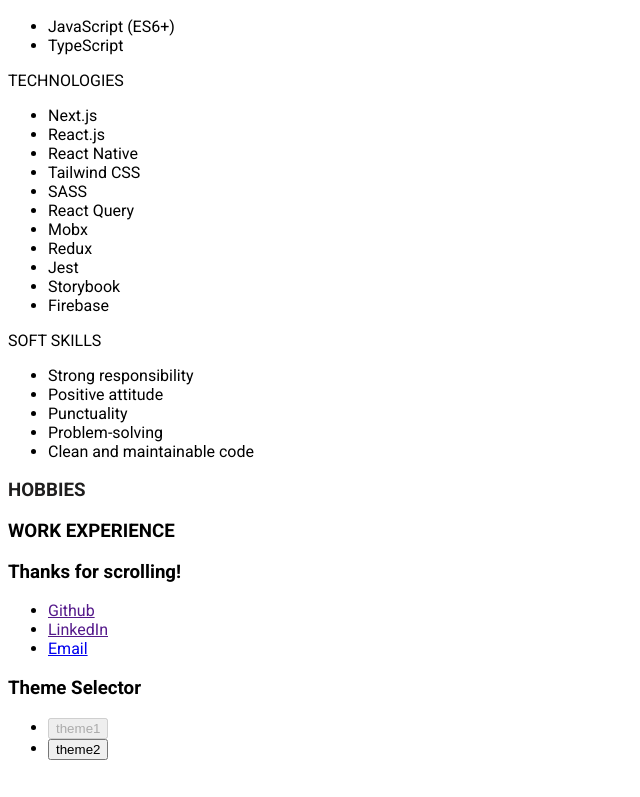
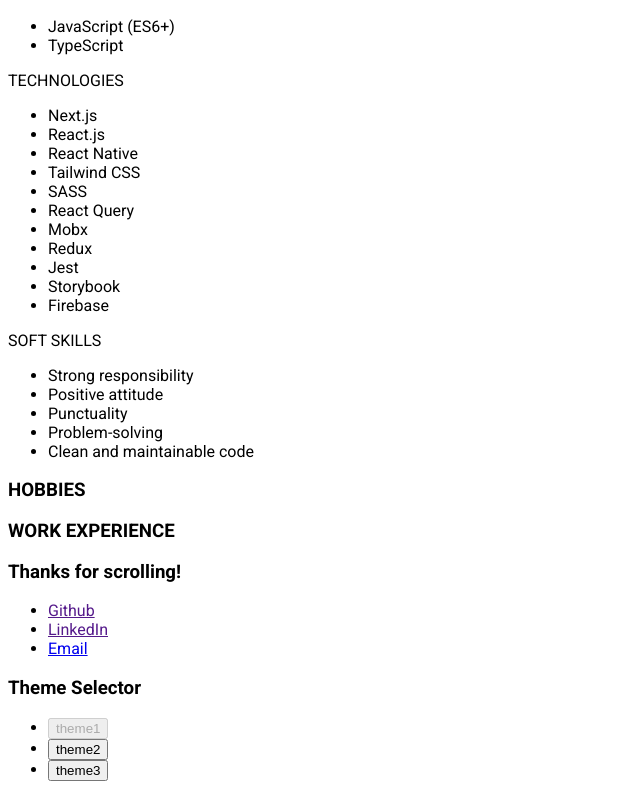
Before and after one commit to 5JJ/5jj.github.io, a Next.js app: page /about in a window 1280 px wide. Shown: the part 1622-2419 px from the top of the page, without its empty margins (0-640 px from the left). Before the commit the page ends 2398 px from the top, so only its background shows below. Built offline with nearby package versions, Linux system fonts and the light colour scheme.

Commit message:
[feat] Break down the ThemeSelector component into smaller - Modify the safelist settings of the tailwind configuration - Add one more theme for christmas - Use theme state in the component to get a theme color

```diff
--- a/colors/theme.ts
+++ b/colors/theme.ts
@@ -12,6 +12,13 @@
   point_sub: "#f5f5dc",
 };
 
+const ThemeColor3 = {
+  bg_from: "#b84949",
+  bg_to: "#b84949",
+  point_main: "#ffe590",
+  point_sub: "#ffe590",
+};
+
 const Theme1 = {
   title: "theme1" as const,
   colors: ThemeColors1,
@@ -22,7 +29,12 @@
   colors: ThemeColors2,
 };
 
-const Themes = [Theme1, Theme2];
+const Theme3 = {
+  title: "theme3" as const,
+  colors: ThemeColor3,
+};
+
+const Themes = [Theme1, Theme2, Theme3];
 
 export const defaultTheme = Theme1.title;
 
--- a/src/app/_components/Body.tsx
+++ b/src/app/_components/Body.tsx
@@ -13,8 +13,7 @@
     <body
       className={classNames(
         className,
-        theme &&
-          `bg-${theme}-bg_from bg-gradient-to-b from-${theme}-bg_from to-${theme}-bg_to`
+        theme && `bg-gradient-to-b from-${theme}-bg_from to-${theme}-bg_to`
       )}
     >
       {children}
--- a/src/app/_components/about/Section.tsx
+++ b/src/app/_components/about/Section.tsx
@@ -1,20 +1,26 @@
-import { Colors } from "../../../../colors";
+"use client";
+
+import classNames from "classnames";
 import { PropsWithChildren } from "react";
+import { useTheme } from "../theme/ThemeContext";
 
 type SectionProps = PropsWithChildren<{
   title: string;
-  titleColor?: keyof typeof Colors;
+  highlight?: boolean;
 }>;
 
 const Section = (props: SectionProps) => {
-  const { children, title, titleColor } = props;
+  const { children, title, highlight } = props;
+
+  const { theme } = useTheme();
 
   return (
     // polygon(10px 0%, calc(100% - 10px) 0%, 100% 10px, 100% calc(100% - 10px), calc(100% - 10px) 100%, 10px 100%, 0% calc(100% - 10px), 0% 10px)
     <section className="bg-white/15 backdrop-filter backdrop-blur-lg rounded-10 relative mt-40 shadow-lg pt-20 pb-10 overflow-hidden cursor-default ring-1 ring-black/10">
       <h3
-        className="text-[#ffc714] font-bold text-24 pb-20 text-center"
-        style={titleColor && { color: Colors[titleColor] }}
+        className={classNames("font-bold text-24 pb-20 text-center", {
+          [`text-${theme}-point_main`]: !!highlight,
+        })}
       >
         {title}
       </h3>
--- a/src/app/_components/footer/Footer.tsx
+++ b/src/app/_components/footer/Footer.tsx
@@ -1,6 +1,6 @@
 import Link from "next/link";
 import { SupportedLangs } from "../../types";
-import ThemeSelector from "../header/ThemeSelector";
+import ThemeSelector from "../header/themeSelector/ThemeSelector";
 
 type FooterProps = {
   lang?: SupportedLangs;
--- a/src/app/_components/header/ThemeSelector.tsx
+++ /dev/null
@@ -1,60 +0,0 @@
-"use client";
-
-import Themes from "@colors/theme";
-import { useTheme } from "../theme/ThemeContext";
-
-const ThemeColor = (props: { color: string; index: number }) => {
-  const { color, index } = props;
-  return (
-    <div
-      className="rounded-50 shadow-sm bg-white w-40 h-40 mb-5 p-5 ring-1 ring-black/5 scale-0 group-hover:scale-100"
-      style={{
-        transitionDuration: `${index * 50}ms`,
-        transitionDelay: `${index * 50}ms`,
-      }}
-    >
-      <div
-        style={{ backgroundColor: color }}
-        className="rounded-50 w-full h-full p-10"
-      />
-    </div>
-  );
-};
-
-const ThemeSelector = () => {
-  const { theme: currentTheme, selectTheme: updateTheme } = useTheme();
-
-  return (
-    <div>
-      <h3>Theme Selector</h3>
-      <ul className="flex">
-        {Themes.map(({ title, colors }) => (
-          <li key={title} className="relative h-30 m-5 w-50">
-            <button
-              onClick={() => updateTheme && updateTheme(title)}
-              disabled={currentTheme === title}
-              className="absolute group disabled:bg-white/40 bg-white h-30 rounded-10 duration-300 enabled:hover:h-220 enabled:hover:pt-190 bottom-0 overflow-hidden enabled:hover:rounded-b-10 enabled:hover:rounded-t-30"
-            >
-              <ul className="absolute transition-transform delay-100 z-10 origin-bottom bottom-30 left-[50%] translate-x-[-50%] hidden group-hover:block">
-                {Object.values(colors).map((color, index) => (
-                  <ThemeColor
-                    index={Object.values(colors).length - index - 1}
-                    color={color}
-                    key={`${title}_${color}_${index}`}
-                  />
-                ))}
-              </ul>
-              <div
-                className={`text-${title}-point_main text-14 px-3 h-30 flex items-center group-disabled:text-gray-300`}
-              >
-                {title}
-              </div>
-            </button>
-          </li>
-        ))}
-      </ul>
-    </div>
-  );
-};
-
-export default ThemeSelector;
--- /dev/null
+++ b/src/app/_components/header/themeSelector/Theme.tsx
@@ -0,0 +1,51 @@
+import { useLayoutEffect, useRef } from "react";
+import ThemeColor from "./ThemeColor";
+
+type ThemeProps = {
+  onClick: () => void;
+  disabled?: boolean;
+  title: string;
+  colors: Record<string, string>;
+};
+
+const Theme = (props: ThemeProps) => {
+  const { onClick, disabled, title, colors } = props;
+
+  const containerEl = useRef<HTMLDivElement | null>(null);
+  const titleEl = useRef<HTMLDivElement | null>(null);
+
+  useLayoutEffect(() => {
+    if (containerEl.current && titleEl.current) {
+      containerEl.current.style.width = `${titleEl.current.clientWidth}px`;
+      containerEl.current.style.overflow = "visible";
+    }
+  }, []);
+
+  return (
+    <div className="relative w-0 h-30 overflow-hidden" ref={containerEl}>
+      <button
+        onClick={onClick}
+        disabled={!!disabled}
+        className="absolute group disabled:bg-white/40 bg-white h-30 rounded-10 duration-300 enabled:hover:h-220 enabled:hover:pt-190 bottom-0 overflow-hidden enabled:hover:rounded-b-10 enabled:hover:rounded-t-30"
+      >
+        <ul className="absolute transition-transform delay-100 z-10 origin-bottom bottom-30 left-[50%] translate-x-[-50%] hidden group-hover:block">
+          {Object.values(colors).map((color, index) => (
+            <ThemeColor
+              index={Object.values(colors).length - index - 1}
+              color={color}
+              key={`${title}_${color}_${index}`}
+            />
+          ))}
+        </ul>
+        <div
+          ref={titleEl}
+          className={`text-${title}-point_main text-14 px-3 h-30 flex items-center group-disabled:text-gray-300`}
+        >
+          {title}
+        </div>
+      </button>
+    </div>
+  );
+};
+
+export default Theme;
--- /dev/null
+++ b/src/app/_components/header/themeSelector/ThemeColor.tsx
@@ -0,0 +1,21 @@
+type ThemeColorProps = { color: string; index: number };
+
+const ThemeColor = (props: ThemeColorProps) => {
+  const { color, index } = props;
+  return (
+    <div
+      className="rounded-50 shadow-sm bg-white w-40 h-40 mb-5 p-5 ring-1 ring-black/5 scale-0 group-hover:scale-100"
+      style={{
+        transitionDuration: `${index * 50}ms`,
+        transitionDelay: `${index * 50}ms`,
+      }}
+    >
+      <div
+        style={{ backgroundColor: color }}
+        className="rounded-50 w-full h-full p-10"
+      />
+    </div>
+  );
+};
+
+export default ThemeColor;
--- /dev/null
+++ b/src/app/_components/header/themeSelector/ThemeSelector.tsx
@@ -0,0 +1,29 @@
+"use client";
+
+import Themes from "@colors/theme";
+import { useTheme } from "../../theme/ThemeContext";
+import Theme from "./Theme";
+
+const ThemeSelector = () => {
+  const { theme: currentTheme, selectTheme } = useTheme();
+
+  return (
+    <div>
+      <h3>Theme Selector</h3>
+      <ul className="flex">
+        {Themes.map(({ title, colors }) => (
+          <li key={title} className="m-5">
+            <Theme
+              colors={colors}
+              title={title}
+              disabled={title === currentTheme}
+              onClick={() => selectTheme && selectTheme(title)}
+            />
+          </li>
+        ))}
+      </ul>
+    </div>
+  );
+};
+
+export default ThemeSelector;
--- a/src/app/_components/skills/Skill.tsx
+++ b/src/app/_components/skills/Skill.tsx
@@ -1,5 +1,7 @@
+"use client";
+
 import Image, { StaticImageData } from "next/image";
-import { PropsWithChildren } from "react";
+import { useTheme } from "../theme/ThemeContext";
 
 type SkillProps = {
   text: string;
@@ -9,8 +11,12 @@
 const Skill = (props: SkillProps) => {
   const { text, icon } = props;
 
+  const { theme } = useTheme();
+
   return (
-    <div className="border-1 px-10 py-6 rounded-2 border-black_main hover:text-[#f5f5dc] hover:bg-black_main ">
+    <div
+      className={`border-1 px-10 py-6 rounded-2 border-black_main hover:text-${theme}-point_sub hover:bg-black_main`}
+    >
       {!!icon && <Image src={icon} alt={text} />}
       <span>{text}</span>
     </div>
--- a/src/app/_components/theme/ThemeContext.tsx
+++ b/src/app/_components/theme/ThemeContext.tsx
@@ -35,7 +35,7 @@
         return savedTheme as ThemeNames;
       }
 
-      return "theme1";
+      return defaultTheme;
     };
     setTheme(getSavedTheme());
   }, []);
--- a/src/app/about/page.tsx
+++ b/src/app/about/page.tsx
@@ -10,14 +10,14 @@
         <Profile />
       </section>
       {/**ring-1 ring-black/20 */}
-      <Section title="SKILLS">
+      <Section title="SKILLS" highlight>
         <SkillSet type="languages" />
         <SkillSet type="technologies" />
         <SkillSet type="soft" />
       </Section>
       {/** TODO: hobbies - accordion style */}
-      <Section title="HOBBIES" titleColor="black_main"></Section>
-      <Section title="WORK EXPERIENCE"></Section>
+      <Section title="HOBBIES"></Section>
+      <Section title="WORK EXPERIENCE" highlight></Section>
     </div>
   );
 };
```
Also changed, not shown: tailwind.config.ts (+9 -15 lines).
